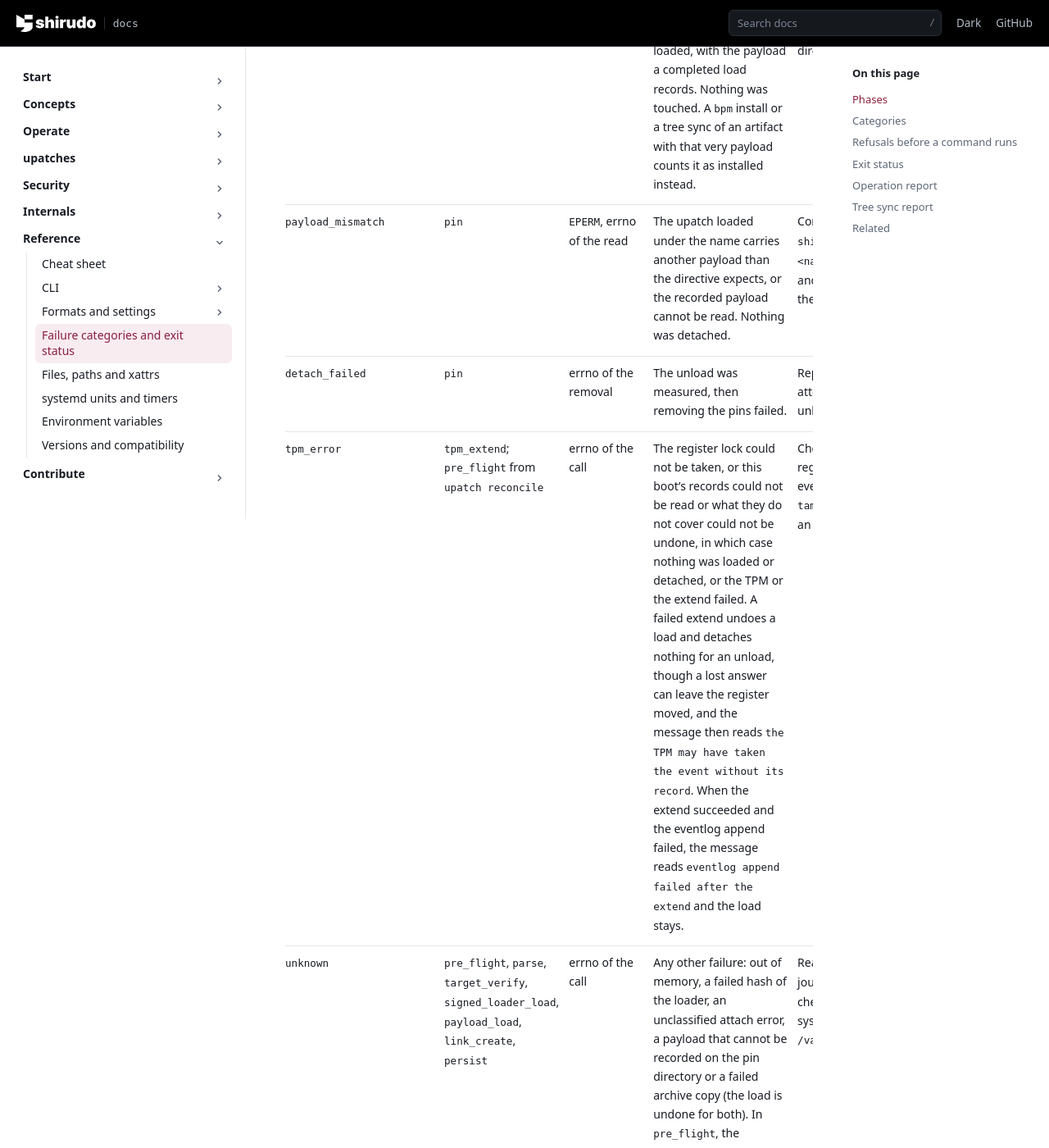
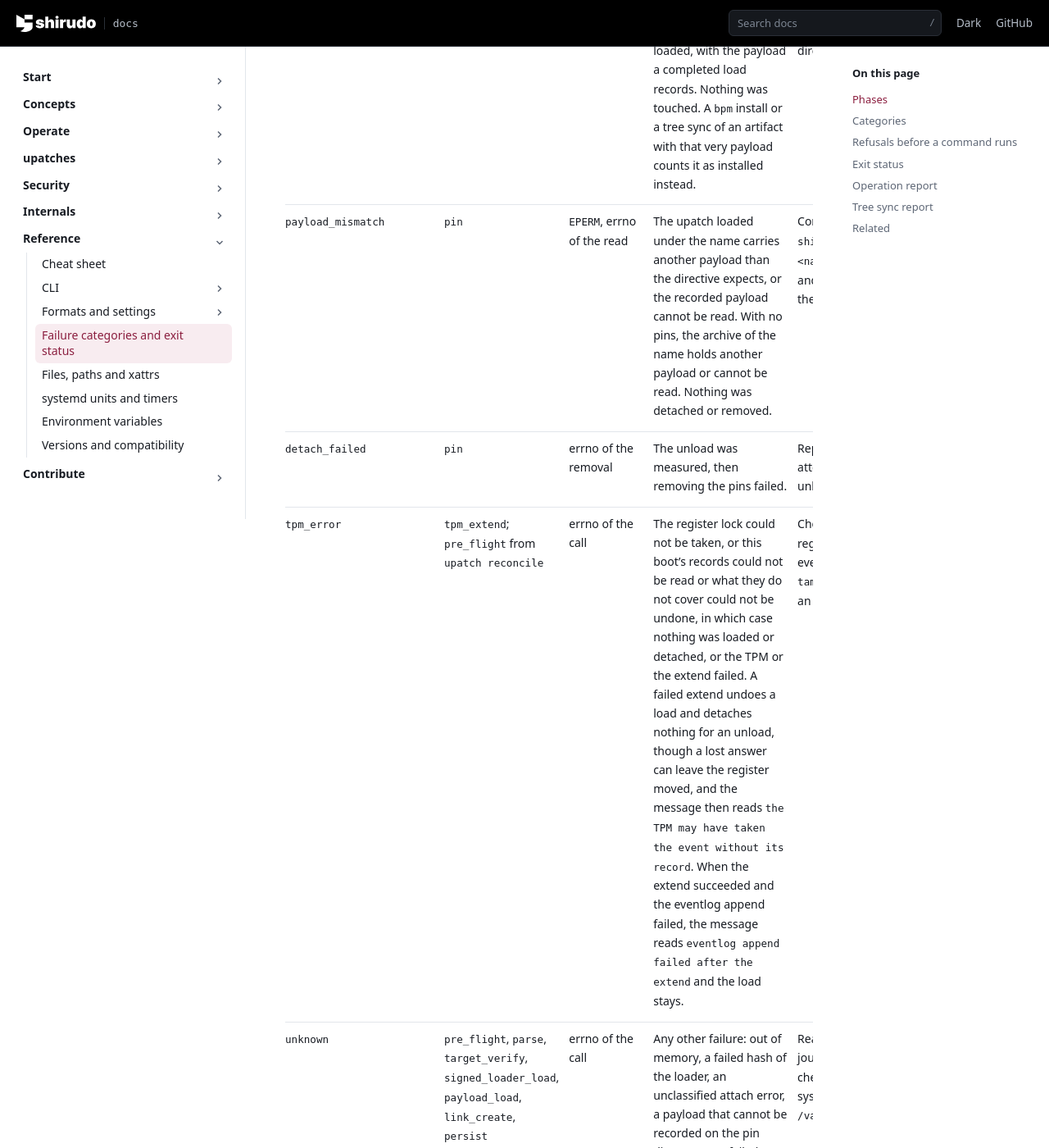
Before and after one commit to AliBashaSY/shirudo, a Sphinx documentation site: the page built from Documentation/reference/failure-categories.rst, in a window 1280 px wide and 1400 px high, scrolled down 5654 px. Shown: the whole window at 82% size. Built offline with Sphinx 7.4.7, drawn with Linux system fonts in a browser that asks for light colours; pages that are not in the unit, such as notebooks, are missing from menus; some of the changed text lies outside the part shown.

Commit message:
upatch: remove an unpinned archive only for the directive's payload
An unload directive compares the payload recorded on the upatch's pin
directory with the one it was signed for, and refuses another. With no
pins it skipped that check and removed /var/lib/shirudo/upatches/
<name>.upatch whatever it held. That archive is the one init restores
from, and it outlives its pins when init could not restore it or an
unload stopped between removing the pins and the archive: a directive
for one build of a name removed another build's archive, which the next
boot then no longer restores.

Without pins, the unload now removes the archive only when its bytes
hash to the directive's payload, and refuses payload_mismatch, leaving
the archive, when it holds another or cannot be read. An absent archive
is already_unloaded as before.

No test reaches the state: an archive without its pins takes runtime
authority to make.

Signed-off-by: Daniel Borkmann <daniel@iogearbox.net>

```diff
--- a/Documentation/reference/cli/upatch-unload.rst
+++ b/Documentation/reference/cli/upatch-unload.rst
@@ -50,8 +50,10 @@ both in signed sections (see :doc:`build`). ``unload``:
    directory and compares it with the signed one. A difference, or a
    digest that cannot be read, is refused with ``payload_mismatch``. A
    directive signed with an all-zero digest never matches.
-#. When the upatch has no pin, it removes any archive copy, reports
-   ``already_unloaded`` and exits with 0 without measuring.
+#. When the upatch has no pin, it removes the archive copy if it holds
+   the directive's payload, reports ``already_unloaded`` and exits with
+   0 without measuring. An archive of another payload stays, and the
+   unload is refused with ``payload_mismatch``.
 #. It extends the register with the ``upatch_unload`` event and appends
    it to the eventlog. The event comes first: a failed extend leaves the
    upatch attached.
--- a/Documentation/reference/failure-categories.rst
+++ b/Documentation/reference/failure-categories.rst
@@ -238,8 +238,9 @@ Categories
      - ``pin``
      - ``EPERM``, errno of the read
      - The upatch loaded under the name carries another payload than the
-       directive expects, or the recorded payload cannot be read.
-       Nothing was detached.
+       directive expects, or the recorded payload cannot be read. With
+       no pins, the archive of the name holds another payload or cannot
+       be read. Nothing was detached or removed.
      - Compare the ``Payload`` of ``shirudo upatch get <name>`` with the
        directive and build a directive for the loaded payload.
    * - ``detach_failed``
@@ -277,7 +278,7 @@ Categories
 
 A successful operation reports the category ``ok``. An unload of a
 upatch that has no pins reports ``already_unloaded``, exits 0 and
-records no event.
+records no event, after removing an archive of the directive's payload.
 
 Refusals before a command runs
 ------------------------------
--- a/Documentation/security/threat-model.rst
+++ b/Documentation/security/threat-model.rst
@@ -922,8 +922,9 @@ payload digest recorded on the upatch's pin directory, in the xattr
 ``security.bpf.shirudo.payload`` that only authorized tasks can change
 (``PinXattr``), with the directive's signed expected payload. It refuses
 ``payload_mismatch`` when they differ or when the xattr cannot be read.
-A directive therefore removes the upatch its signer made it for and no
-other.
+With no pins, it removes the name's archive only when the archive's
+bytes are the expected payload. A directive therefore removes the
+upatch its signer made it for and no other.
 
 The Lua decoders that map export runs with runtime authority ride in a
 signed section too. Export reads them from the archived artifact only
```
Also changed, not shown: 1 other file.
